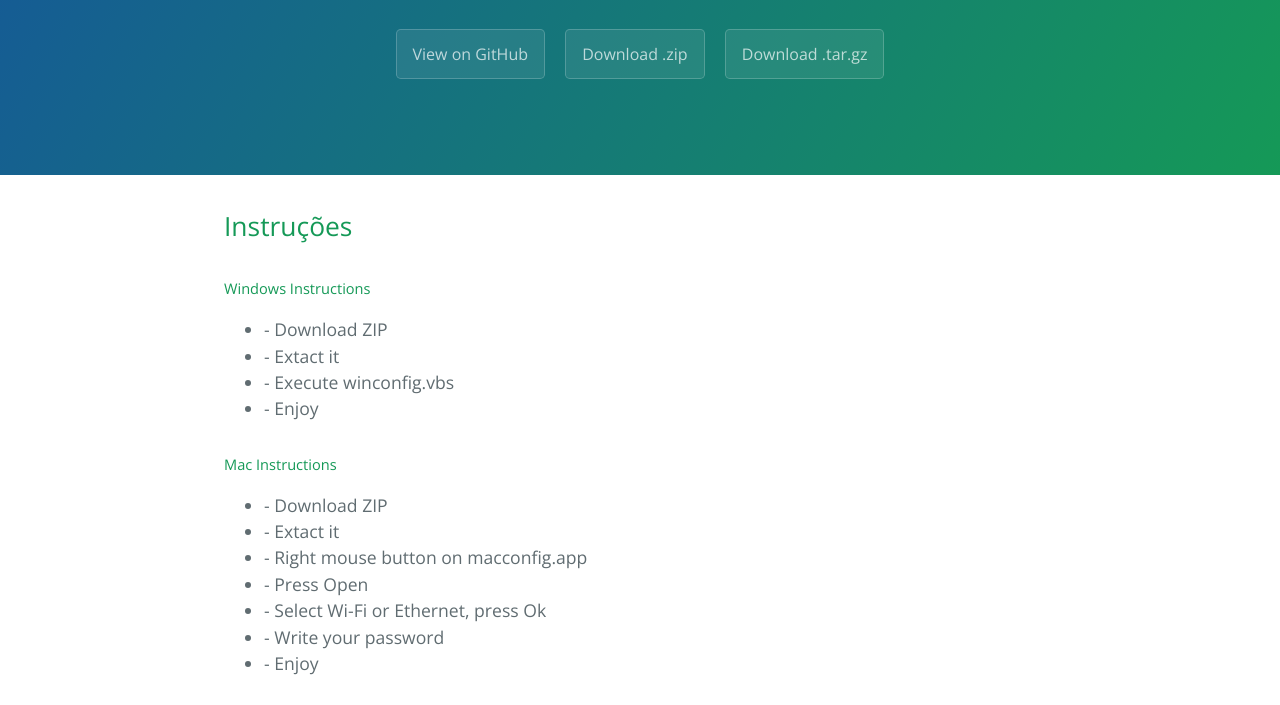
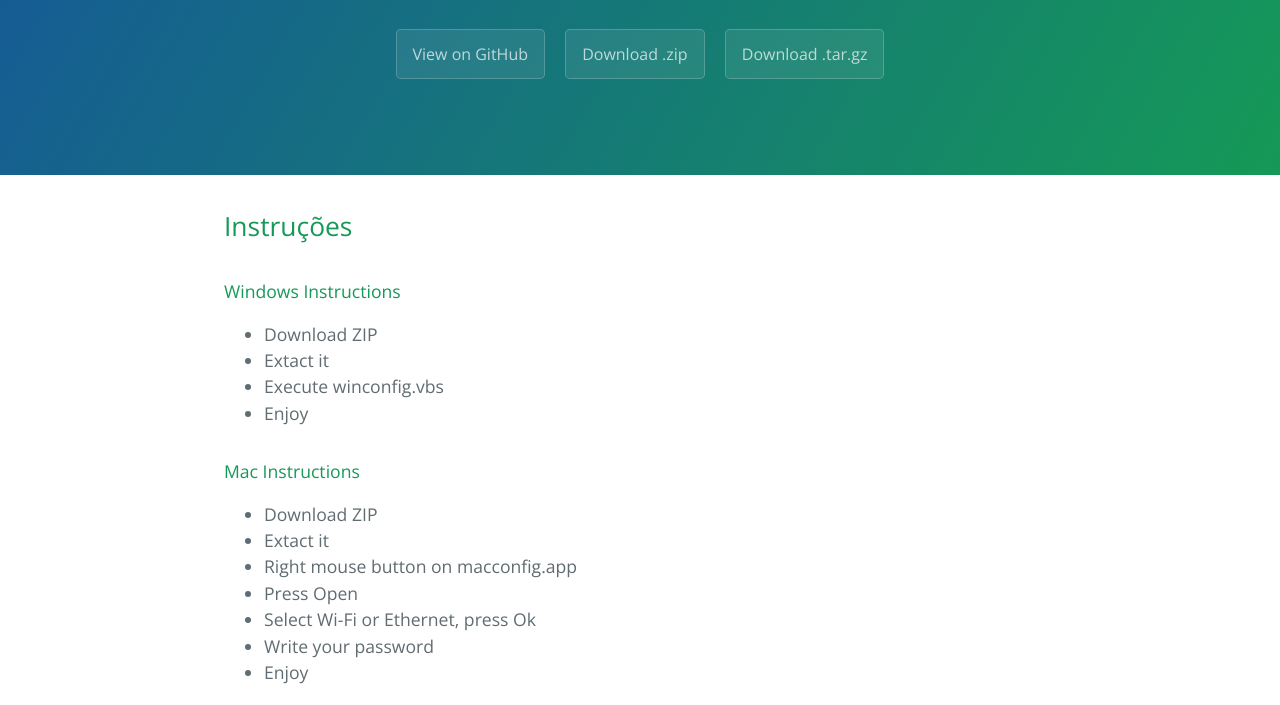
Before and after one commit to sousatg-old/dbd, a plain HTML site: page index.html in a window 1280 px wide. Shown: the part 208-913 px from the top of the page. Drawn offline with nearby package versions, Linux system fonts and the light colour scheme.

Commit message:
Page update
Styles update

```diff
--- a/index.html
+++ b/index.html
@@ -21,22 +21,22 @@
         <section class="main-content">
             <h2>Instruções</h2>
 
-            <h5>Windows Instructions</h5>
+            <h4>Windows Instructions</h4>
             <ul>
-                <li>- Download ZIP</li>
-                <li>- Extact it</li>
-                <li>- Execute winconfig.vbs</li>
-                <li>- Enjoy </li>
+                <li>Download ZIP</li>
+                <li>Extact it</li>
+                <li>Execute winconfig.vbs</li>
+                <li>Enjoy </li>
             </ul>
-            <h5>Mac Instructions</h5>
+            <h4>Mac Instructions</h4>
             <ul>
-                <li>- Download ZIP</li>
-                <li>- Extact it</li>
-                <li>- Right mouse button on macconfig.app</li>
-                <li>- Press Open</li>
-                <li>- Select Wi-Fi or Ethernet, press Ok</li>
-                <li>- Write your password</li>
-                <li>- Enjoy</li>
+                <li>Download ZIP</li>
+                <li>Extact it</li>
+                <li>Right mouse button on macconfig.app</li>
+                <li>Press Open</li>
+                <li>Select Wi-Fi or Ethernet, press Ok</li>
+                <li>Write your password</li>
+                <li>Enjoy</li>
             </ul>
             <h3>
                 <a id="autores" class="anchor" href="#autores" aria-hidden="true"><span class="octicon octicon-link"></span></a>Autores</h3>
```
